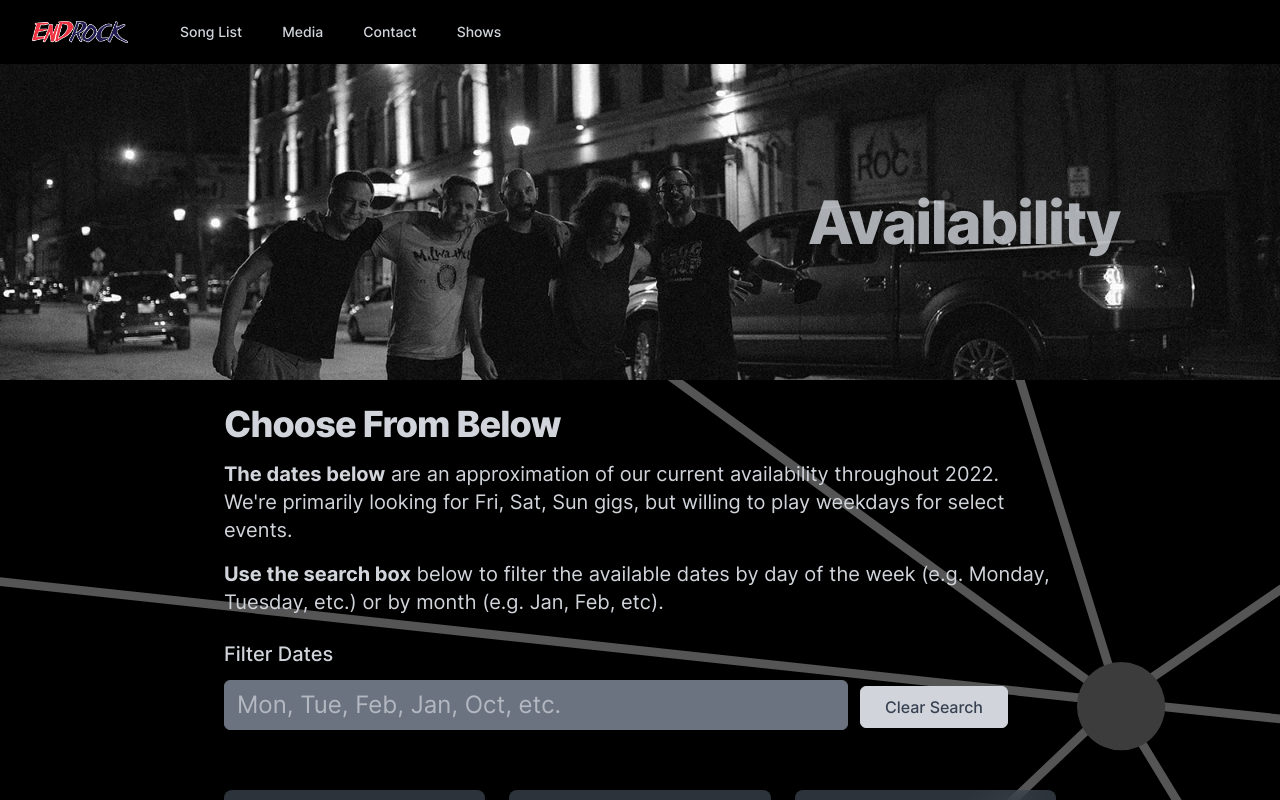
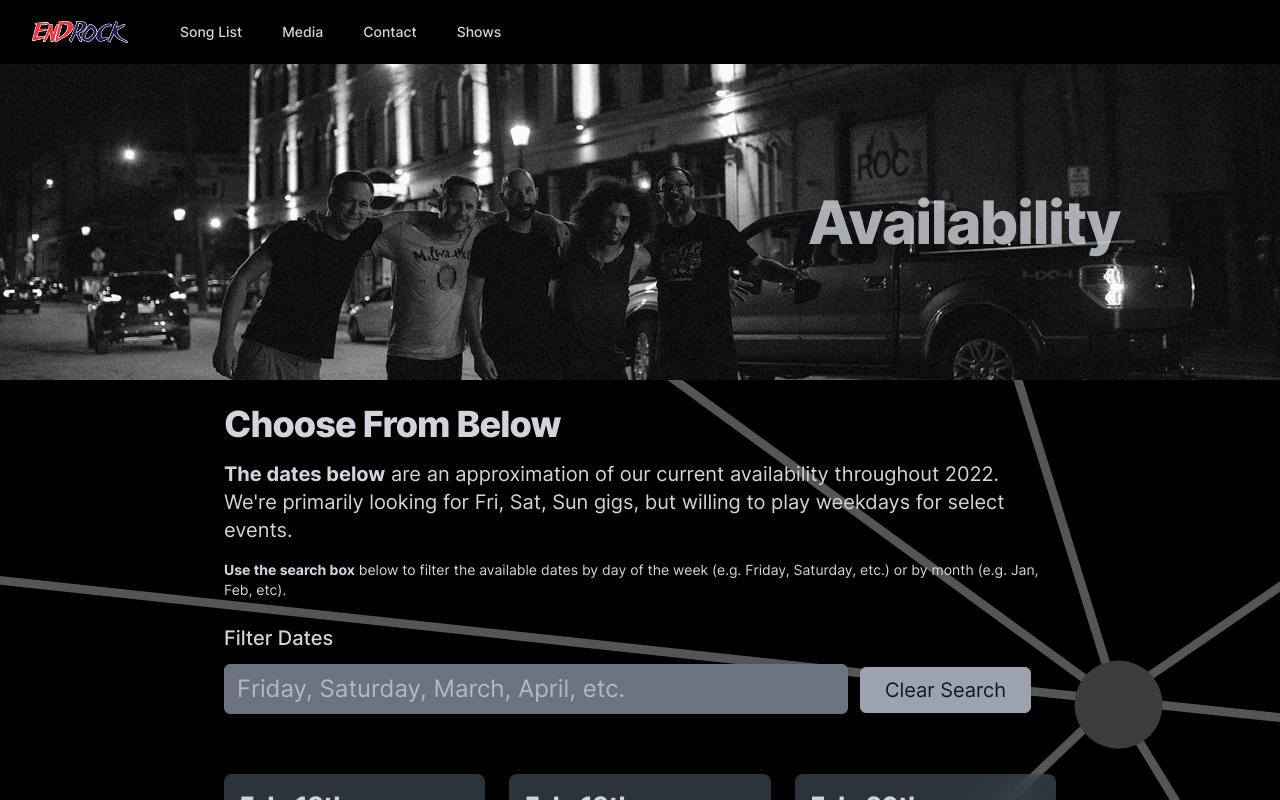
Before and after one commit to keepforever/www.endrockcle.com, a Next.js app: page /availability in a window 1280 px wide. Shown: the top 800 px of the page. Built offline with nearby package versions, Linux system fonts and the light colour scheme.

Commit message:
feat: stuff

```diff
--- a/src/pages/availability.tsx
+++ b/src/pages/availability.tsx
@@ -58,9 +58,9 @@ const Shows: React.FC = () => {
               events.
             </p>
 
-            <p className='mt-4 mb-6 text-xl text-gray-300'>
+            <p className='mt-4 mb-6 text-sm text-gray-300'>
               <strong>Use the search box</strong> below to filter the available
-              dates by day of the week (e.g. Monday, Tuesday, etc.) or by month
+              dates by day of the week (e.g. Friday, Saturday, etc.) or by month
               (e.g. Jan, Feb, etc).
             </p>
           </div>
@@ -81,12 +81,12 @@ const Shows: React.FC = () => {
             id='search'
             value={searchValue}
             onChange={(e) => setSearchValue(e.target.value)}
-            placeholder='Mon, Tue, Feb, Jan, Oct, etc.'
+            placeholder='Friday, Saturday, March, April, etc.'
           />
           <button
             onClick={() => setSearchValue('')}
             type='button'
-            className='inline-flex items-center px-6 py-2 border border-gray-300 shadow-sm text-base font-medium rounded-md text-gray-700 bg-gray-300 hover:bg-gray-50 focus:outline-none focus:ring-2 focus:ring-offset-2 focus:ring-blue-400'
+            className='h-full inline-flex items-center px-6 py-2 border border-gray-400 shadow-sm text-xl rounded-md text-gray-900 bg-gray-400 hover:bg-gray-300 focus:outline-none focus:ring-2 focus:ring-offset-2 focus:ring-blue-400 transition duration-500 ease-in-out'
           >
             Clear Search
           </button>
@@ -100,8 +100,10 @@ const Shows: React.FC = () => {
               const monthName = getMonthName(date);
               const dayName = getDayName(date);
               return (
-                monthName.toLowerCase().includes(searchValue.toLowerCase()) ||
-                dayName.toLowerCase().includes(searchValue.toLowerCase())
+                monthName
+                  .toLowerCase()
+                  .includes(searchValue.toLowerCase().trim()) ||
+                dayName.toLowerCase().includes(searchValue.toLowerCase().trim())
               );
             })
             .map((date, index) => (
```
